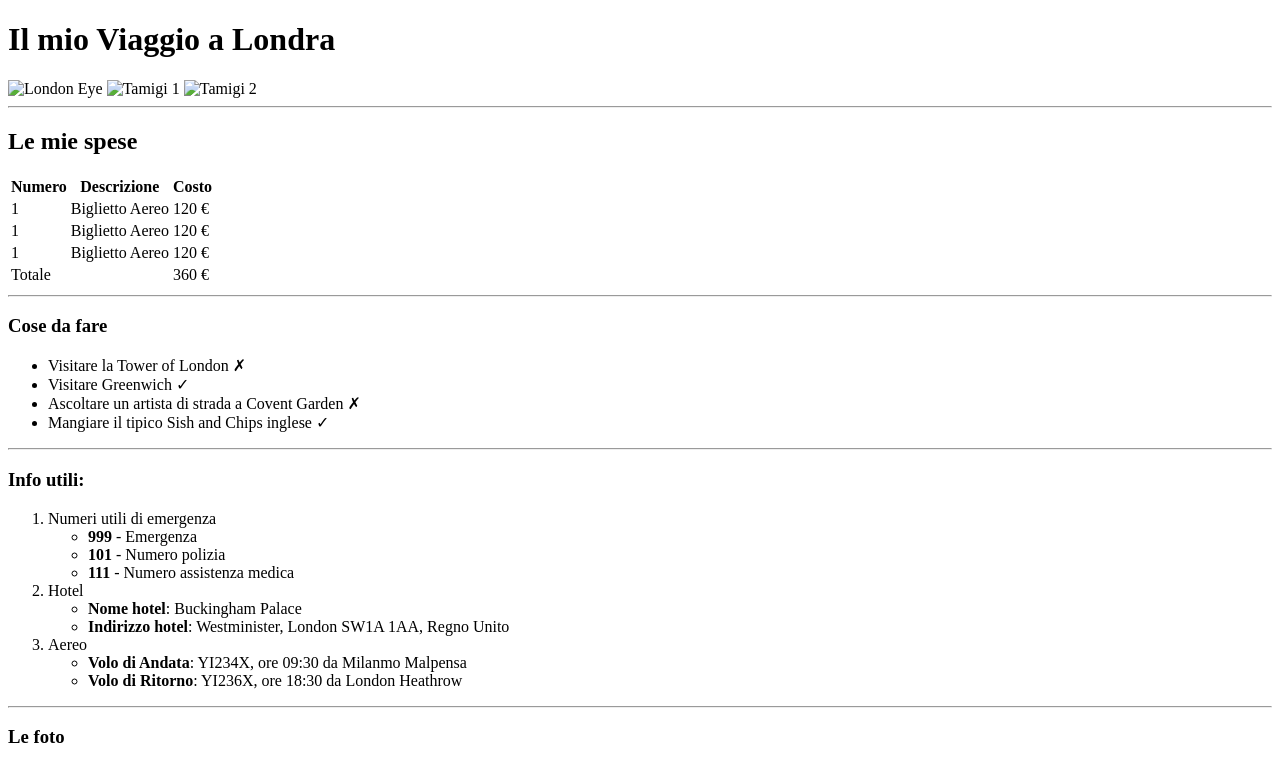
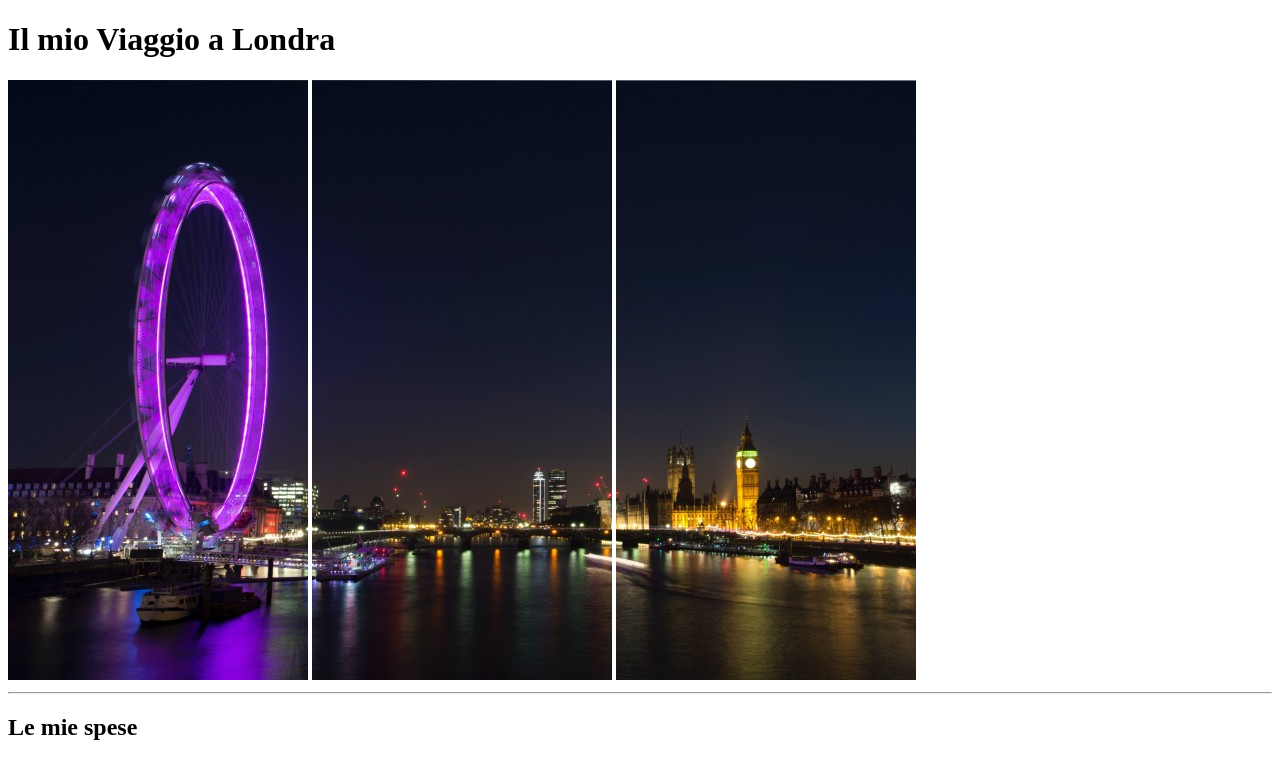
Before and after one commit to Rajbir-Singh-Create/html-london-trip, a plain HTML site: page index.html in a window 1280 px wide. Shown: the top 758 px of the page. Drawn offline with Linux system fonts and the light colour scheme; the site is published under a folder, as on GitHub Pages, so addresses that start at the root find nothing.

Commit message:
fix: minor detail fix

```diff
--- a/index.html
+++ b/index.html
@@ -7,9 +7,9 @@
 
     <!-- Page presentation -->
     <h1>Il mio Viaggio a Londra</h1>
-    <img src="/img/pexels-bill-emrich-230794-0.jpg" alt="London Eye">
-    <img src="/img/pexels-bill-emrich-230794-1.jpg" alt="Tamigi 1">
-    <img src="/img/pexels-bill-emrich-230794-2.jpg" alt="Tamigi 2">
+    <img src="./img/pexels-bill-emrich-230794-0.jpg" alt="London Eye">
+    <img src="./img/pexels-bill-emrich-230794-1.jpg" alt="Tamigi 1">
+    <img src="./img/pexels-bill-emrich-230794-2.jpg" alt="Tamigi 2">
 </head>
 <hr>
 <body>
```
